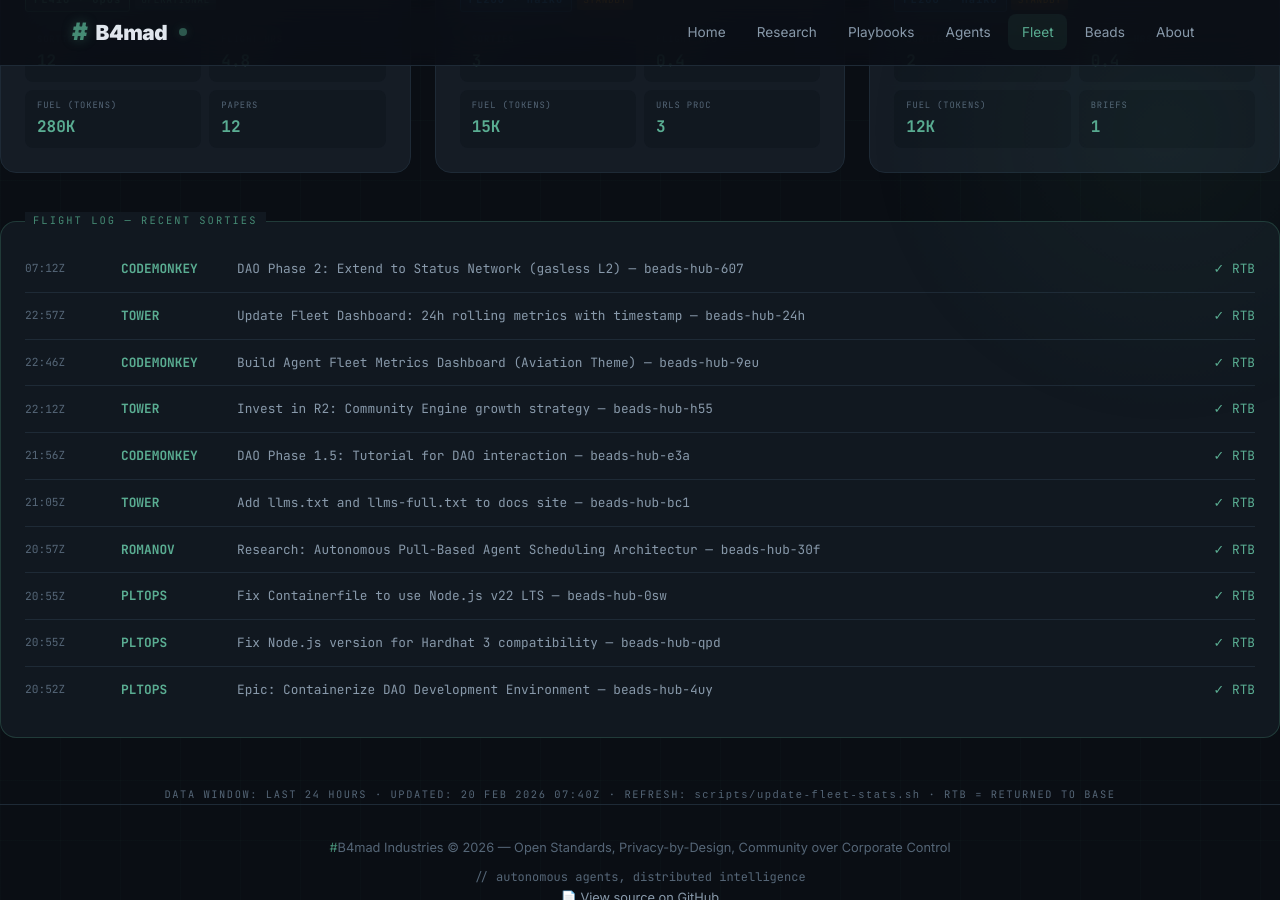
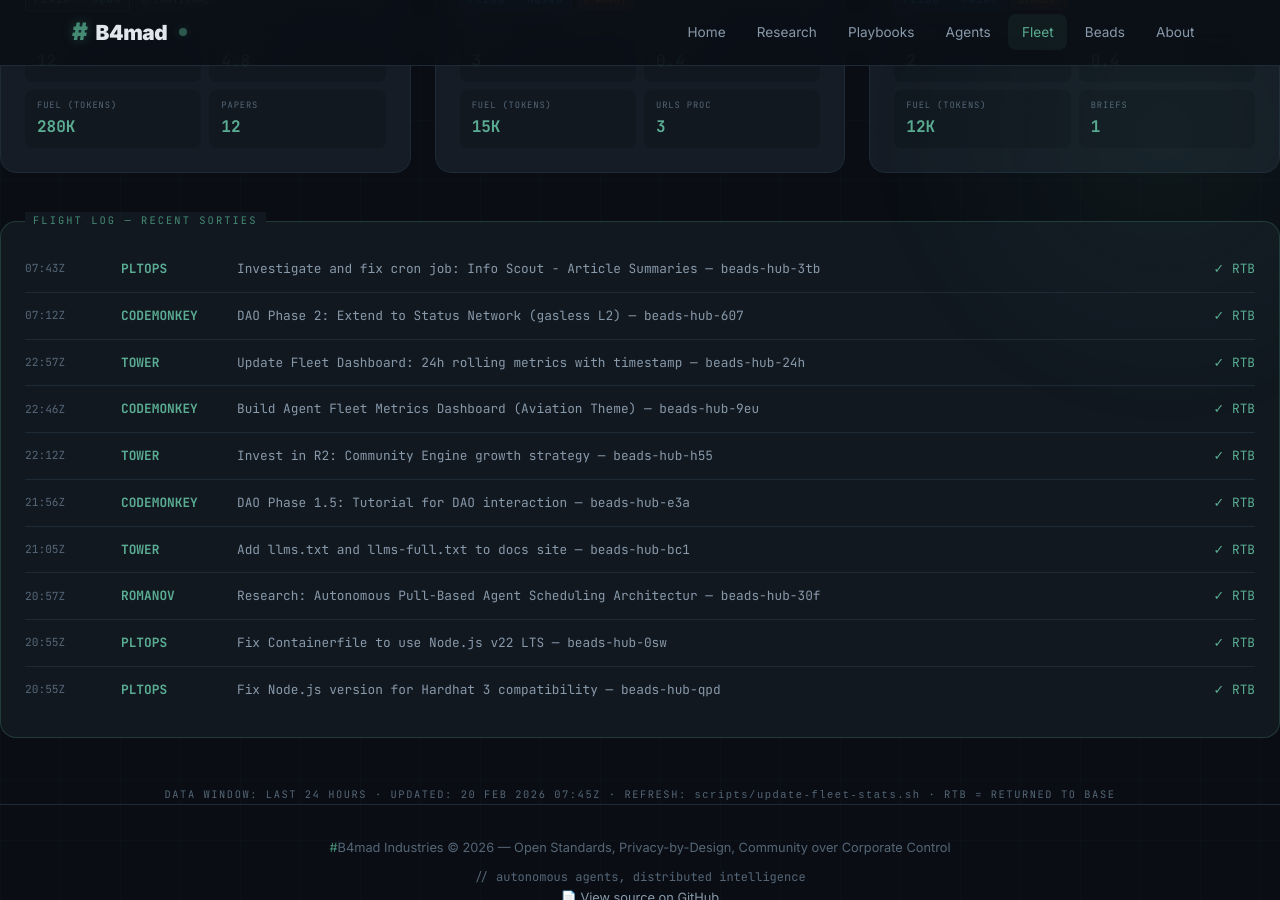
Before and after one commit to brenner-axiom/docs, a Jekyll site: the page built from fleet/index.html, in a window 1280 px wide and 900 px high, scrolled down 806 px. Built offline with Jekyll 4.4.1, drawn with Linux system fonts in a browser that asks for light colours; some of the changed text lies outside the part shown.

Commit message:
fleet: auto-update dashboard stats 2026-02-20T07:45Z

```diff
--- a/fleet/index.html
+++ b/fleet/index.html
@@ -289,22 +289,22 @@ description: "#B4mad Agent Fleet metrics dashboard with aviation theme"
     <div class="stat-label">Distance Flown</div>
   </div>
   <div class="stat-item">
-    <div class="stat-value">2135K</div>
+    <div class="stat-value">2100K</div>
     <div class="stat-unit">kg</div>
     <div class="stat-label">Fuel Burned</div>
   </div>
   <div class="stat-item">
-    <div class="stat-value">11</div>
+    <div class="stat-value">10</div>
     <div class="stat-unit">pax</div>
     <div class="stat-label">Passengers</div>
   </div>
   <div class="stat-item">
-    <div class="stat-value">36.6</div>
+    <div class="stat-value">36.0</div>
     <div class="stat-unit">hrs</div>
     <div class="stat-label">Flight Hours</div>
   </div>
   <div class="stat-item">
-    <div class="stat-value">61</div>
+    <div class="stat-value">60</div>
     <div class="stat-unit">msn</div>
     <div class="stat-label">Sorties Flown</div>
   </div>
@@ -509,6 +509,12 @@ description: "#B4mad Agent Fleet metrics dashboard with aviation theme"
 <!-- Flight Log -->
 <div class="flight-log">
   <div class="log-entry">
+    <span class="log-time">07:43Z</span>
+    <span class="log-callsign">PLTOPS</span>
+    <span class="log-mission">Investigate and fix cron job: Info Scout - Article Summaries — beads-hub-3tb</span>
+    <span class="log-status"><span class="complete">✓ RTB</span></span>
+  </div>
+  <div class="log-entry">
     <span class="log-time">07:12Z</span>
     <span class="log-callsign">CODEMONKEY</span>
     <span class="log-mission">DAO Phase 2: Extend to Status Network (gasless L2) — beads-hub-607</span>
@@ -562,16 +568,10 @@ description: "#B4mad Agent Fleet metrics dashboard with aviation theme"
     <span class="log-mission">Fix Node.js version for Hardhat 3 compatibility — beads-hub-qpd</span>
     <span class="log-status"><span class="complete">✓ RTB</span></span>
   </div>
-  <div class="log-entry">
-    <span class="log-time">20:52Z</span>
-    <span class="log-callsign">PLTOPS</span>
-    <span class="log-mission">Epic: Containerize DAO Development Environment — beads-hub-4uy</span>
-    <span class="log-status"><span class="complete">✓ RTB</span></span>
-  </div>
 </div>
 
 <div style="text-align: center; margin-top: 2rem;">
   <p style="font-family: 'JetBrains Mono', monospace; font-size: 0.65rem; color: var(--text-muted); letter-spacing: 0.15em;">
-    DATA WINDOW: LAST 24 HOURS · UPDATED: 20 FEB 2026 07:40Z ·   REFRESH: <code>scripts/update-fleet-stats.sh</code> · RTB = RETURNED TO BASE
+    DATA WINDOW: LAST 24 HOURS · UPDATED: 20 FEB 2026 07:45Z ·    REFRESH: <code>scripts/update-fleet-stats.sh</code> · RTB = RETURNED TO BASE
   </p>
 </div>
```
